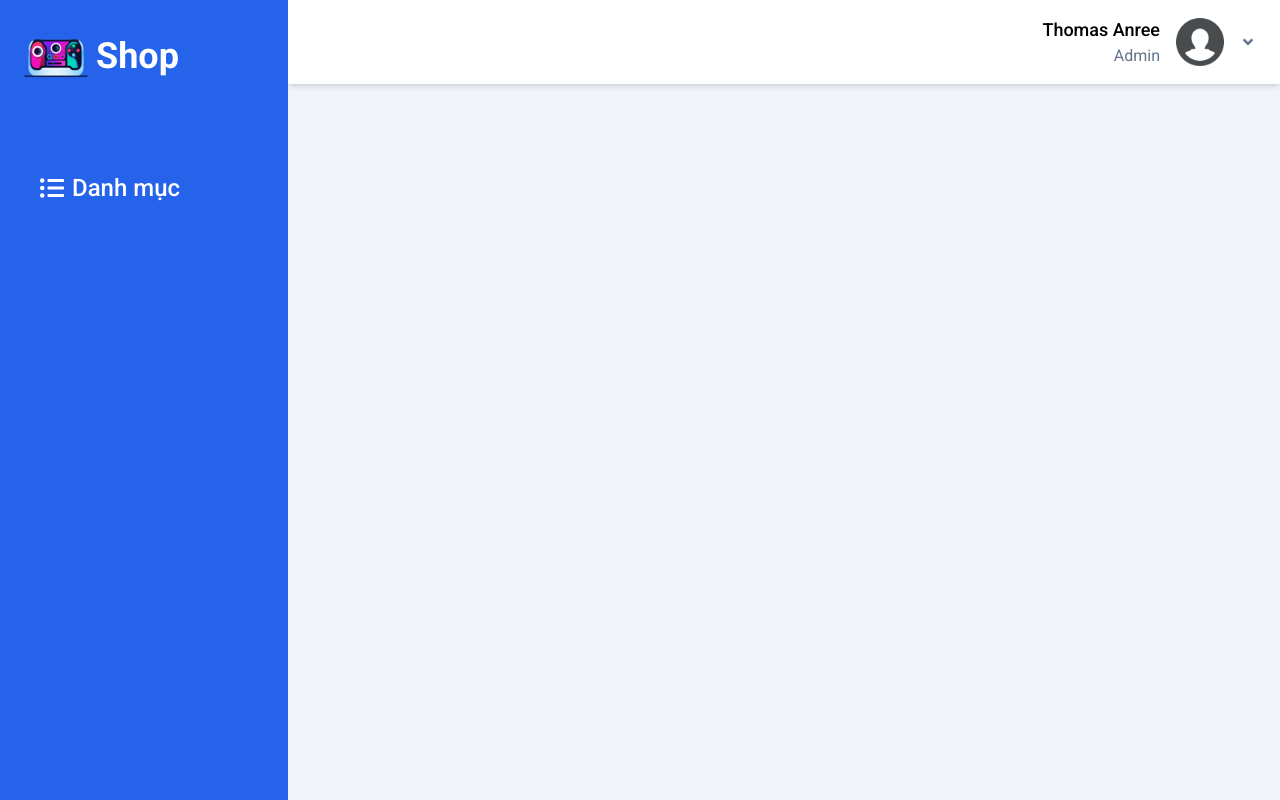
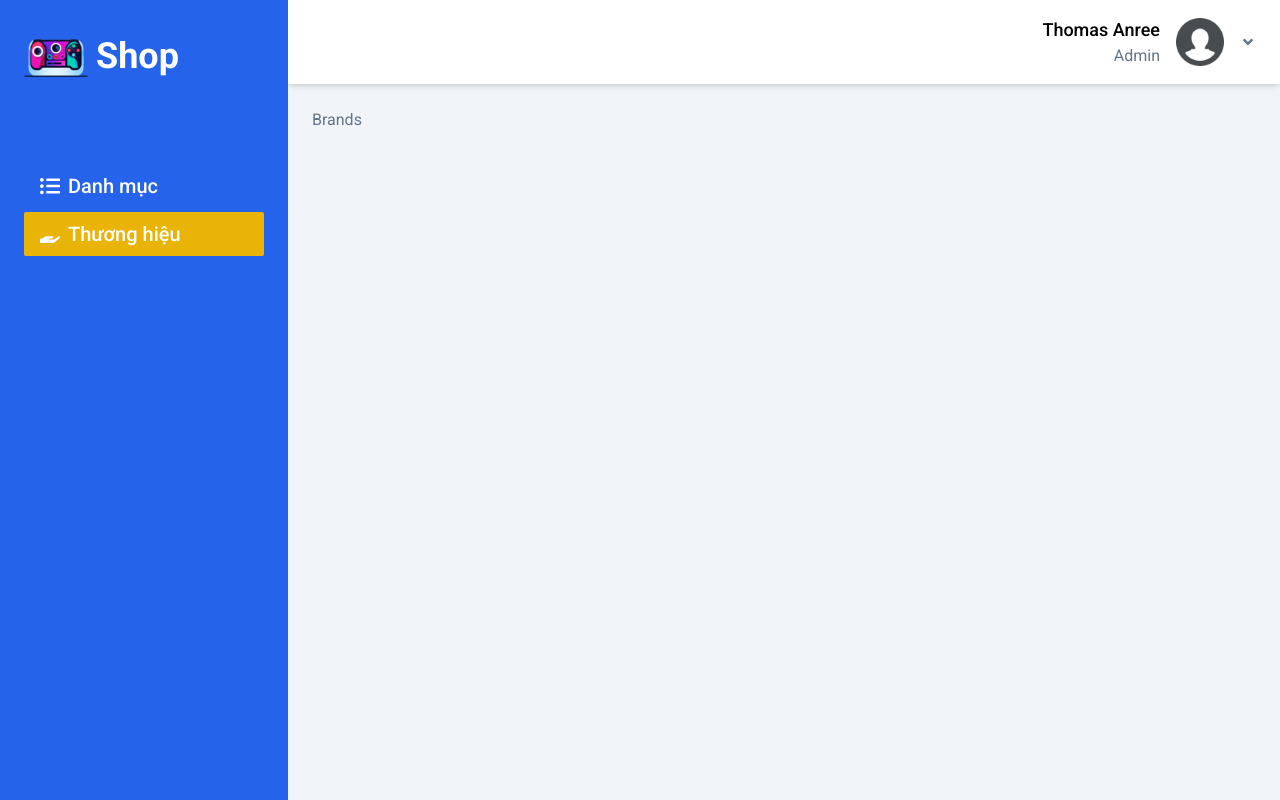
Before and after one commit to XdpsX/onlineshop-fe, a React (Vite) app in the folder onlineshop-admin/: page /brands in a window 1280 px wide. Built offline with nearby package versions, Linux system fonts and the light colour scheme.

Commit message:
Brand route

```diff
--- a/onlineshop-admin/src/App.tsx
+++ b/onlineshop-admin/src/App.tsx
@@ -2,7 +2,7 @@ import { useEffect, useState } from 'react'
 import { Loader, PageTitle } from './components/common'
 import MainLayout from './layouts/MainLayout'
 import { Route, Routes } from 'react-router-dom'
-import { Categories } from './pages'
+import { Brands, Categories } from './pages'
 
 function App() {
   const [loading, setLoading] = useState<boolean>(true)
@@ -21,8 +21,17 @@ function App() {
           path='/categories'
           element={
             <>
-              <PageTitle title='Categories | OnlineShop' />
+              <PageTitle title='Danh mục | OnlineShop' />
               <Categories />
+            </>
+          }
+        />
+        <Route
+          path='/brands'
+          element={
+            <>
+              <PageTitle title='Thương hiệu | OnlineShop' />
+              <Brands />
             </>
           }
         />
--- a/onlineshop-admin/src/components/layout/Sidebar.tsx
+++ b/onlineshop-admin/src/components/layout/Sidebar.tsx
@@ -1,7 +1,7 @@
 import { useEffect, useRef, useState } from 'react'
 import { NavLink, useLocation } from 'react-router-dom'
 
-import { FaArrowLeft, FaListUl } from 'react-icons/fa'
+import { FaArrowLeft, FaListUl, FaHandHolding } from 'react-icons/fa'
 import Logo from '~/assets/logo.png'
 
 interface SidebarProps {
@@ -79,7 +79,7 @@ const Sidebar = ({ sidebarOpen, setSidebarOpen }: SidebarProps) => {
 
       <div className='scrollbar flex flex-col overflow-y-auto duration-300 ease-linear'>
         {/* <!-- Sidebar Menu --> */}
-        <nav className='mt-5 py-4 px-4 lg:mt-9 lg:px-6 text-2xl'>
+        <nav className='mt-5 py-4 px-4 lg:mt-9 lg:px-6 text-xl'>
           <ul className='mb-6 flex flex-col gap-1'>
             {/* <!-- Menu Item Category --> */}
             <li>
@@ -94,6 +94,19 @@ const Sidebar = ({ sidebarOpen, setSidebarOpen }: SidebarProps) => {
               </NavLink>
             </li>
             {/* <!-- Menu Item Category --> */}
+            {/* <!-- Menu Item Brand --> */}
+            <li>
+              <NavLink
+                to='/brands'
+                className={`group relative flex items-center gap-2 rounded-sm py-2 px-4 font-medium duration-300 ease-in-out hover:bg-yellow-500 ${
+                  pathname.includes('brands') && 'bg-yellow-500'
+                }`}
+              >
+                <FaHandHolding />
+                Thương hiệu
+              </NavLink>
+            </li>
+            {/* <!-- Menu Item Brand --> */}
           </ul>
         </nav>
       </div>
--- /dev/null
+++ b/onlineshop-admin/src/pages/Brands.tsx
@@ -0,0 +1,6 @@
+const Brands = () => {
+  return (
+    <div>Brands</div>
+  )
+}
+export default Brands
--- a/onlineshop-admin/src/pages/index.ts
+++ b/onlineshop-admin/src/pages/index.ts
@@ -1 +1,2 @@
 export { default as Categories } from './Categories'
+export { default as Brands } from './Brands'
```
